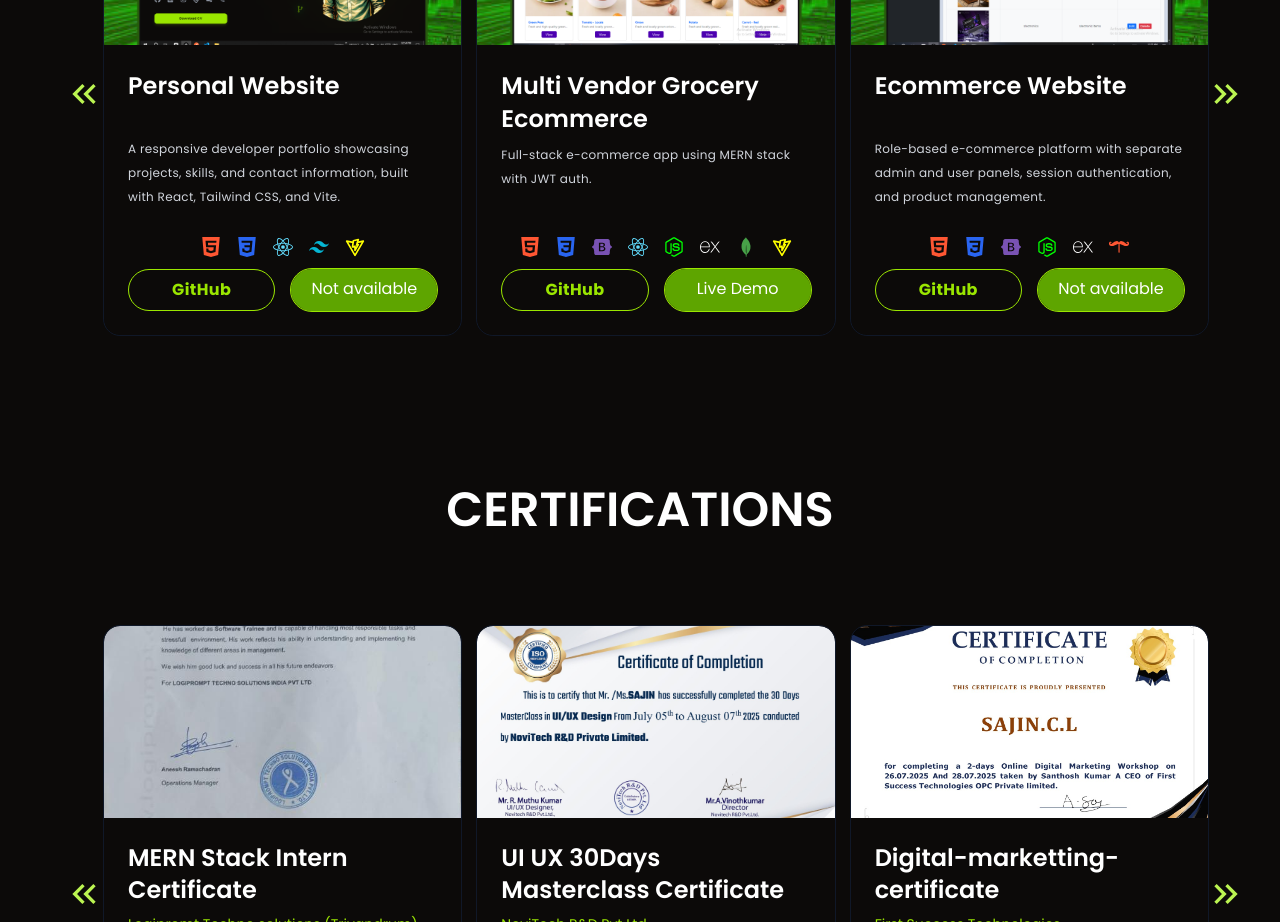
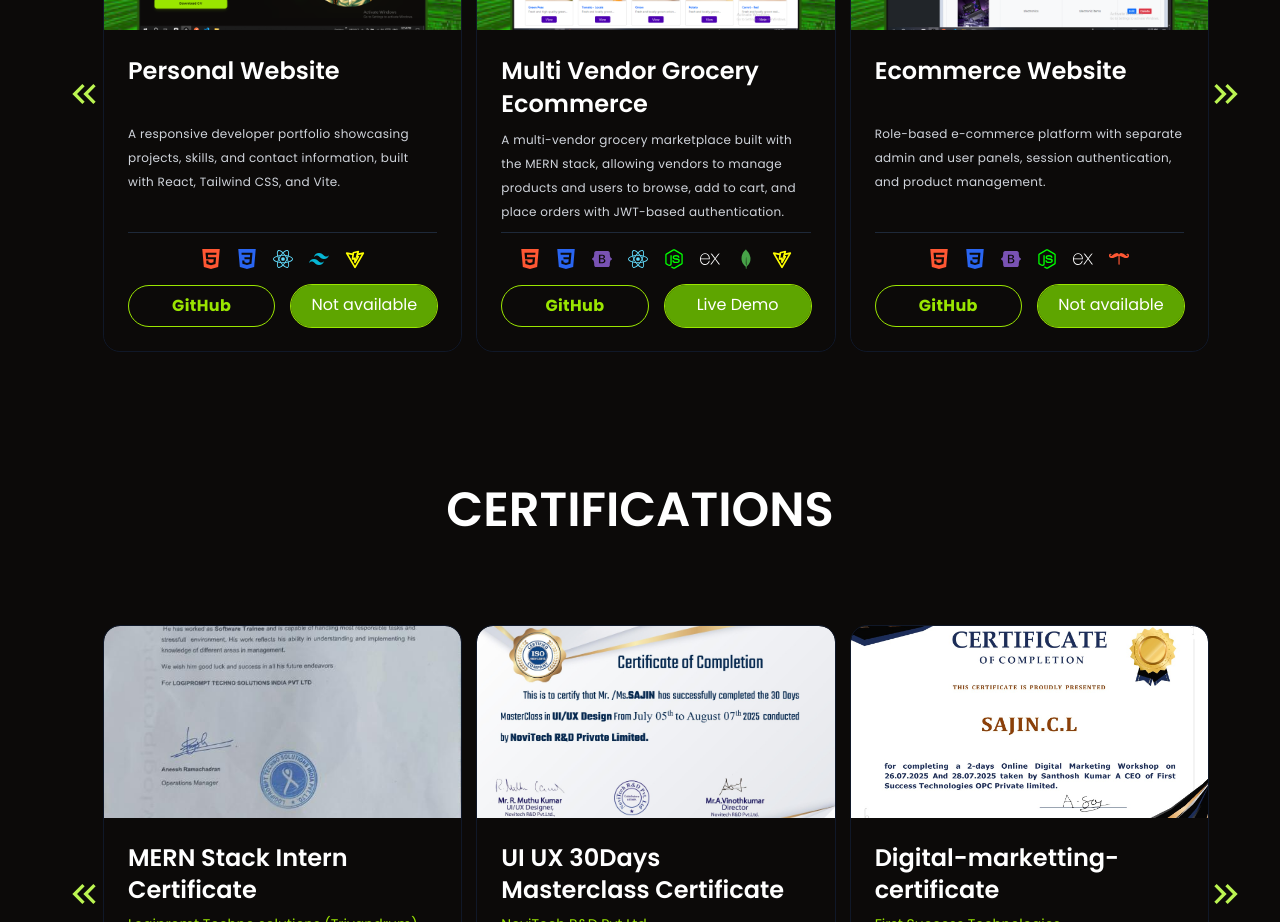
Before and after one commit to sajin-cl/Sajin-Porfolio, a React (Vite) app in the folder Sajin_Portfolio/: page / in a window 1280 px wide. Shown: the part 3620-4542 px from the top of the page. Built offline with nearby package versions, Linux system fonts and the light colour scheme.

Commit message:
project section : skill icon added successfully

```diff
--- a/Sajin_Portfolio/src/components/Projects.jsx
+++ b/Sajin_Portfolio/src/components/Projects.jsx
@@ -77,10 +77,10 @@ const Projects = () => {
                   <h3 className="text-xl lg:text-2xl font-semibold  text-white mb-2 min-h-[3.8rem]  leading-snug">
                     {project.name}
                   </h3>
-                  <p className="text-gray-300  mb-4 flex-1 text-xs  leading-loose tracking-wide" title={project.description}>{project.description}</p>
+                  <p className="text-gray-300  mb-4 flex-1 text-xs border-b  border-gray-800 leading-loose tracking-wide pb-2" title={project.description}>{project.description}</p>
 
                   {/* skills icons */}
-                  <div className='flex justify-center my-3 gap-4 '>
+                  <div className='flex justify-center mb-4 gap-4 '>
                     {project?.skills.map((skill, idx) => {
                       const Icon = skill.icon;
                       return <Icon key={idx} color={skill.color} size={20} title={skill.name} className='cursor-pointer hover:scale-110'/>
--- a/Sajin_Portfolio/src/data/data.js
+++ b/Sajin_Portfolio/src/data/data.js
@@ -73,7 +73,7 @@ export const projectsData = [
   },
   {
     name: "Multi Vendor Grocery Ecommerce",
-    description: "Full-stack e-commerce app using MERN stack with JWT auth.",
+    description: "A multi-vendor grocery marketplace built with the MERN stack, allowing vendors to manage products and users to browse, add to cart, and place orders with JWT-based authentication.",
     image: "/project2.png",
     skills: [
       { name: "HTML", color: "#FF5733", icon: SiHtml5 },
```
